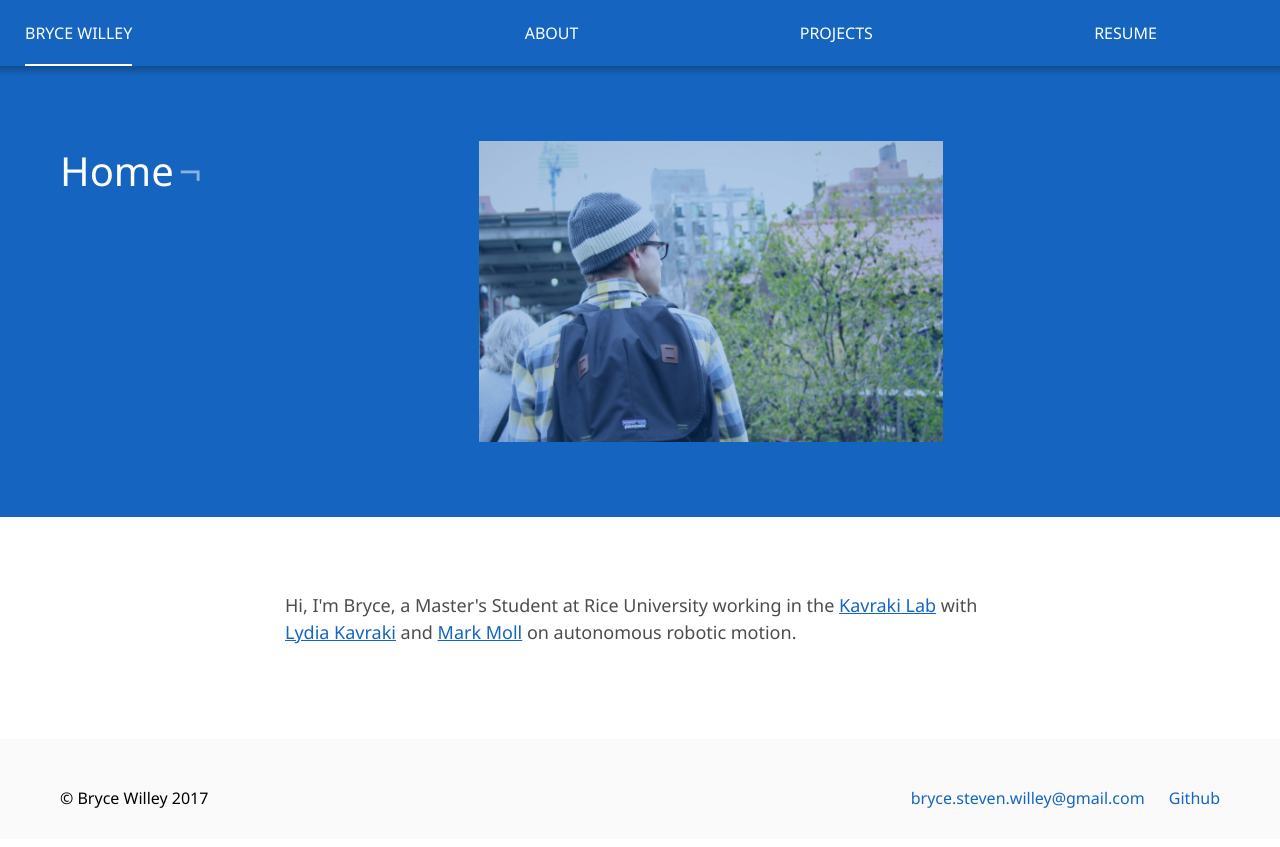
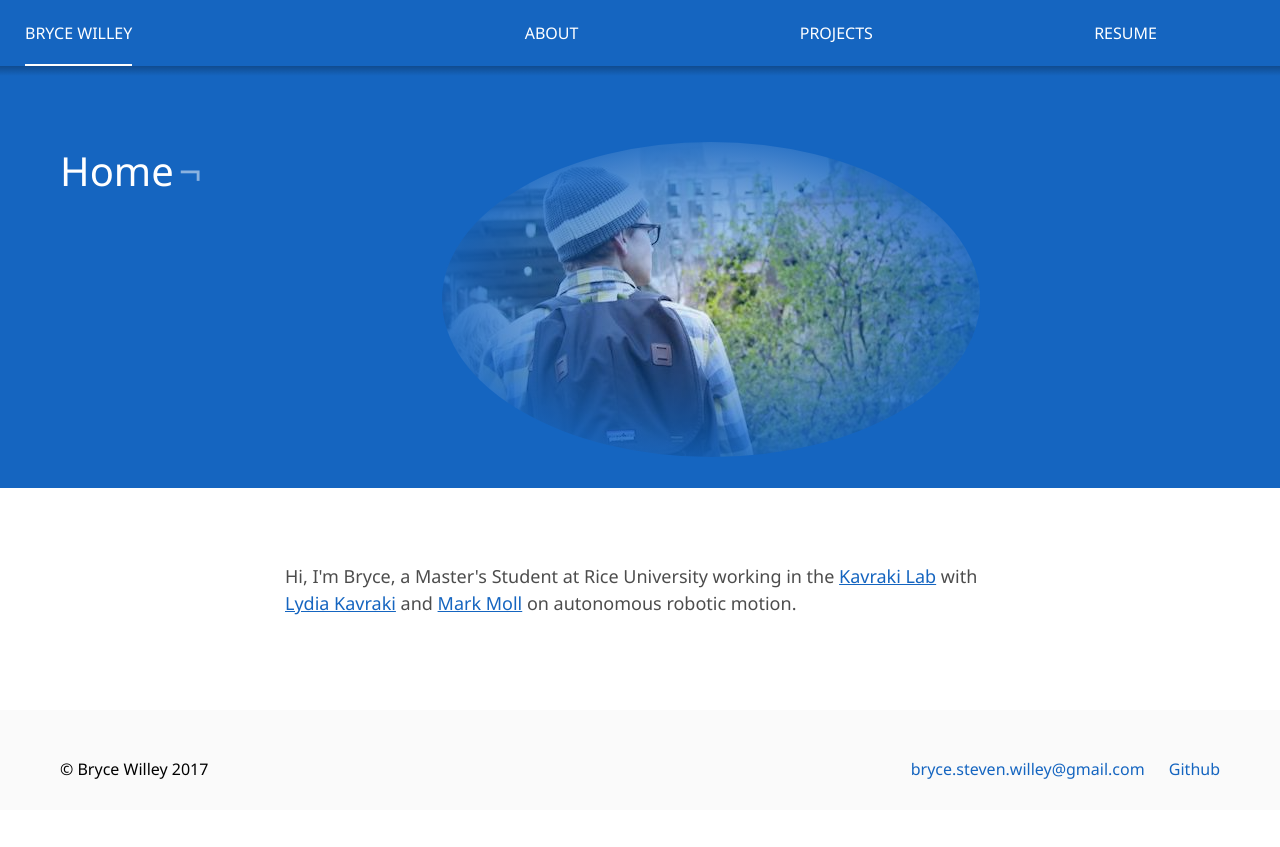
Before and after one commit to BryceStevenWilley/BryceStevenWilley.github.io, a Jekyll site: the page built from index.md, in a window 1280 px wide. Shown: the top 847 px of the page. Built offline with Jekyll 4.4.1, drawn with Linux system fonts in a browser that asks for light colours.

Commit message:
Added opacity gradient around header images.

```diff
--- a/_layouts/home.html
+++ b/_layouts/home.html
@@ -6,7 +6,7 @@ layout: default
   <header class="c-header c-article__header">
     <div class="u-container">
       <h1 class="c-header__title">Home</h1>
-      <img class="headerImg" src="assets/cool_in_NY.jpg"></img>
+      <div class="headerImgW" ><img class="headerImg" src="assets/cool_in_NY.jpg"></img></div>
       <p></p>
     </div>
   </header>
--- a/_layouts/page.html
+++ b/_layouts/page.html
@@ -5,6 +5,8 @@ layout: default
   <header class="c-header c-article__header">
     <div class="u-container">
       <h1 class="c-header__title">{{ page.title }}</h1>
+      <!-- Note! Header images should try to be less than 315 height to
+           limit the size of the header banner. -->
       {% if page.headerImg %}
         <img class="headerImg" src="{{ page.headerImg }}"></img>
         <p></p>
--- a/_sass/components/_header.scss
+++ b/_sass/components/_header.scss
@@ -4,7 +4,7 @@
 
 .c-header {
   padding-top: 14.1rem; // 75px
-  padding-bottom: 7.5rem; // 75px
+  padding-bottom: 3rem; // 30px
   padding-right: 2.5rem;
   padding-left: 2.5rem;
   background: $t-theme;
--- a/_sass/components/_photos.scss
+++ b/_sass/components/_photos.scss
@@ -1,7 +1,22 @@
-.headerImg {
-    width: 40%;
-    height: 40%;
-    opacity: 0.7;
+.headerImgW {
+    border-radius: 50%;
+    display: inline-block;
+    position: relative;
+}
+.headerImgW img {
+    border-radius: 50%;
+    max-width: 100%;
+    border:1px solid $c__blue;
+}
+.headerImgW:after {
+    content: "";
+    display: block;
+    width: 100%;
+    height: 100%;
+    background: radial-gradient(ellipse at center, rgba($c__white, 0) 0%,$c__blue 80%,$c__blue 100%);
+    border-radius: 50%;
+    position: absolute;
+    top: 0; left: 0;
 }
 
 /* Responsive Tiled Photo Gallery */
```
Also changed, not shown: README.md, assets/cool_in_NY.jpg.
